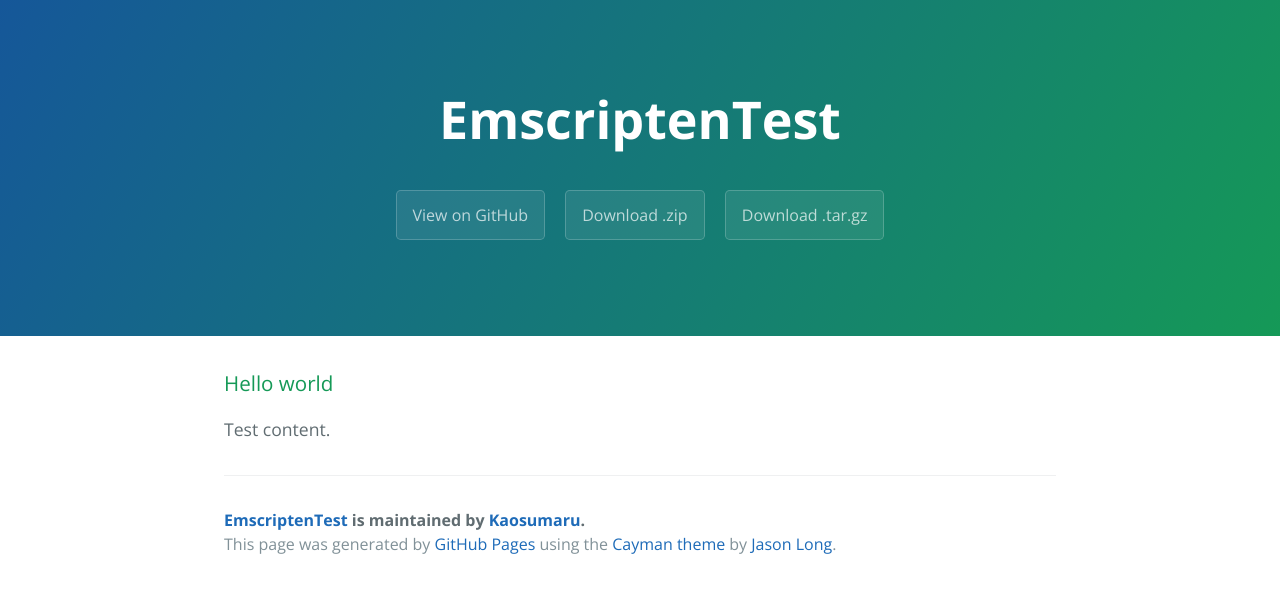
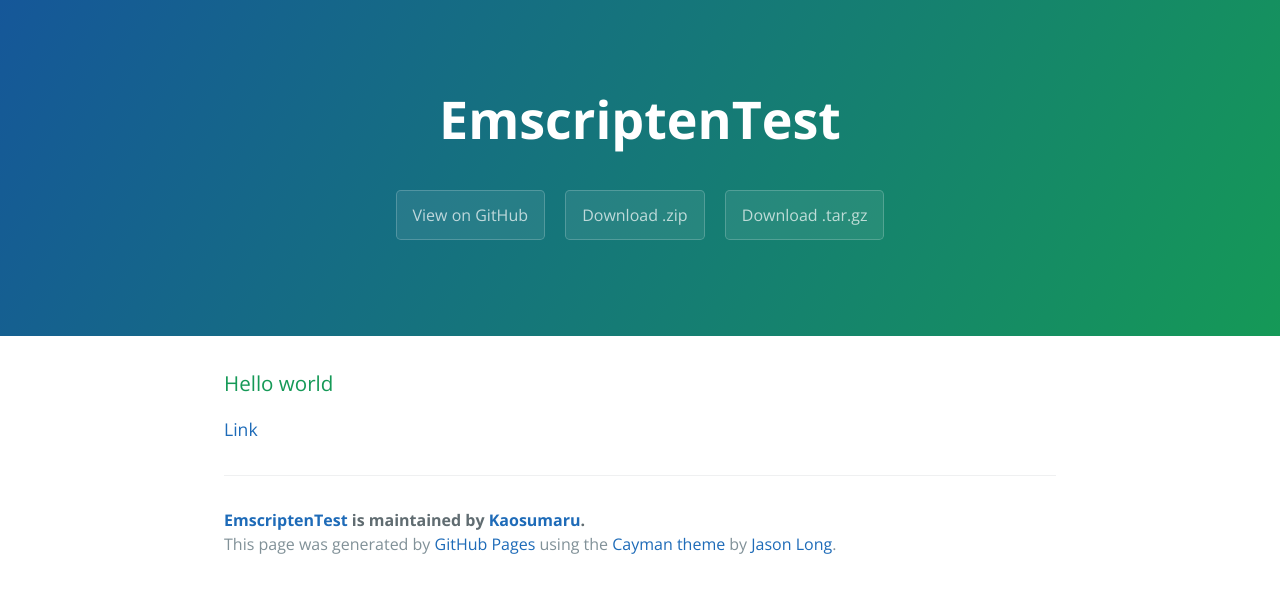
Before and after one commit to Kaosumaru/EmscriptenTest, a plain HTML site: page index.html in a window 1280 px wide. Drawn offline with nearby package versions, Linux system fonts and the light colour scheme.

Commit message:
added link

```diff
--- a/index.html
+++ b/index.html
@@ -22,7 +22,7 @@
       <h3>
 <a id="hello-world" class="anchor" href="#hello-world" aria-hidden="true"><span class="octicon octicon-link"></span></a>Hello world</h3>
 
-<p>Test content.</p>
+<p><a href="https://github.com/Kaosumaru/EmscriptenTest/projects/HelloWorld/Test.html">Link</a></p>
 
       <footer class="site-footer">
         <span class="site-footer-owner"><a href="https://github.com/Kaosumaru/EmscriptenTest">EmscriptenTest</a> is maintained by <a href="https://github.com/Kaosumaru">Kaosumaru</a>.</span>
```
